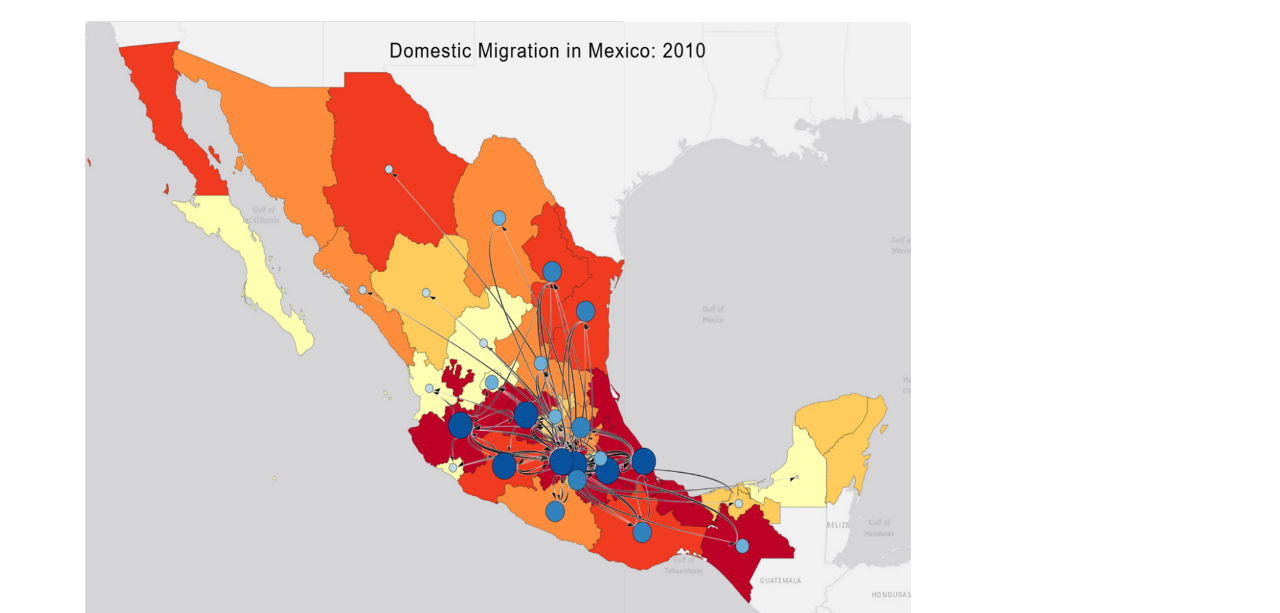
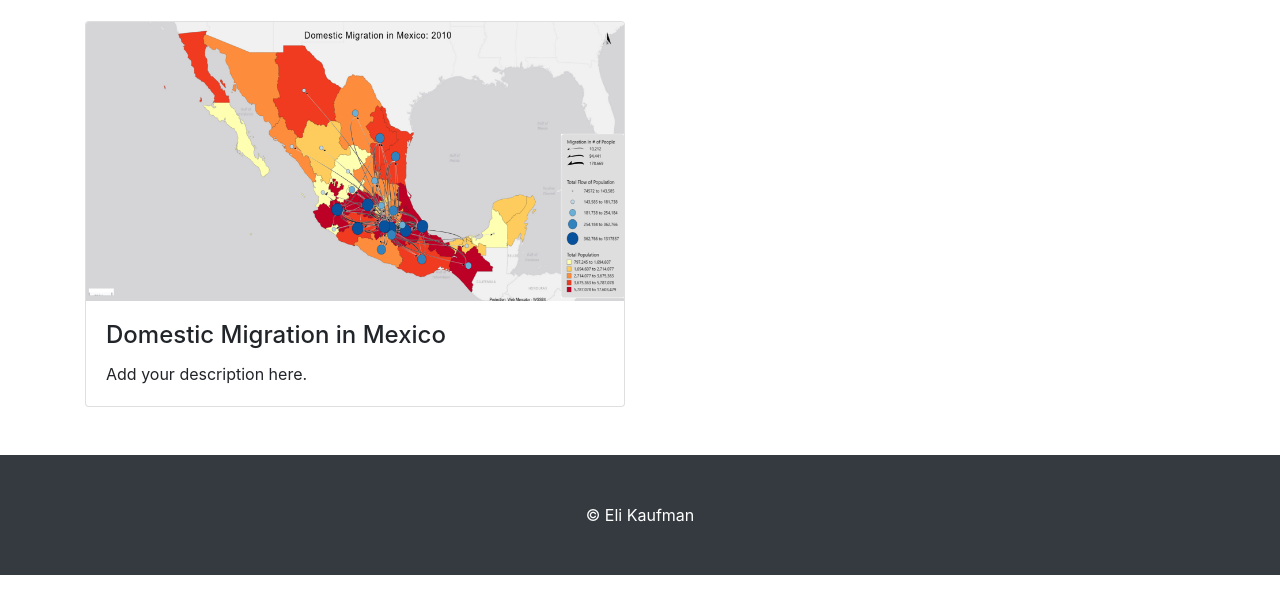
Before and after one commit to geog3540/enkaufman, a website: page Assignment6.html in a window 1280 px wide. Shown: the part 187-800 px from the top of the page. Drawn offline with nearby package versions, Linux system fonts and the light colour scheme.

Commit message:
Update Assignment6.html

```diff
--- a/Assignment6.html
+++ b/Assignment6.html
@@ -15,8 +15,8 @@
 
   <style>
     .card-img-top {
-      width: 825px !important;
-      height: 600px !important; /* ← change this number to make it bigger or smaller */
+      width: 100% !important;
+      height: auto !important; /* ← change this number to make it bigger or smaller */
       object-fit: cover;
     }
   </style>
```
